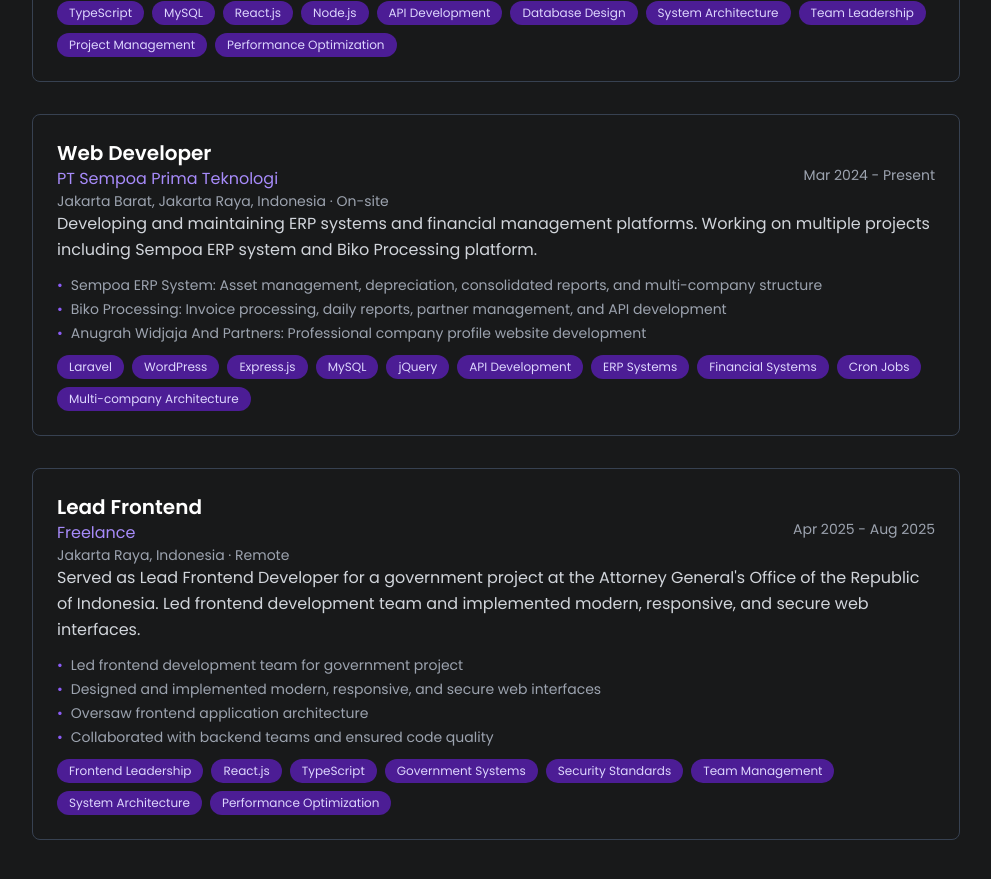
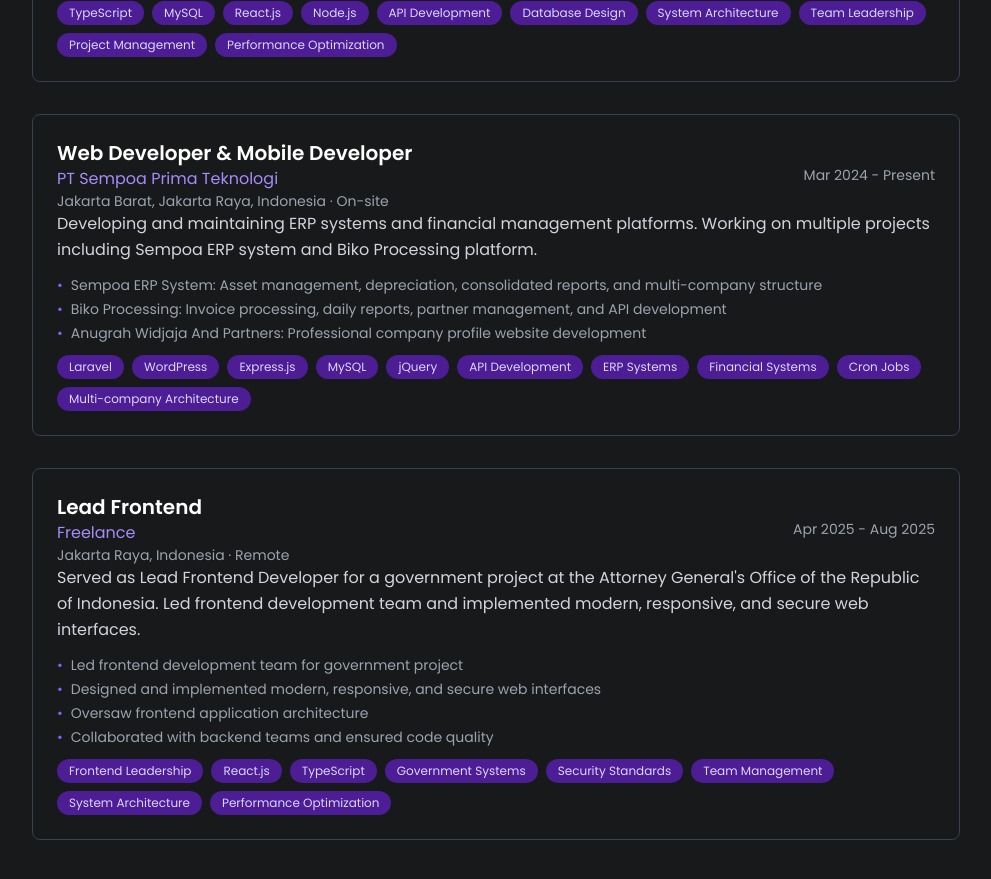
Before and after one commit to arifDev21/My-PORTOFPLIO, a React (Vite) app: page / in a window 1280 px wide. Shown: the part 1760-2639 px from the top of the page, without its empty margins (144-1135 px from the left). Built offline with nearby package versions, Linux system fonts and the light colour scheme.

Commit message:
Update Experience.jsx

```diff
--- a/src/sections/Experience.jsx
+++ b/src/sections/Experience.jsx
@@ -68,7 +68,7 @@ export default function Experience() {
     //   skills: ["API Development", "RSA Encryption", "Digital Signatures", "Backoffice Systems", "Customer Portals", "Security", "Performance Optimization", "Scalability", "Data Integrity", "Cross-functional Collaboration", "Industry Best Practices"]
     // },
     {
-      title: "Web Developer",
+      title: "Web Developer & Mobile Developer",
       company: "PT Sempoa Prima Teknologi",
       date: "Mar 2024 - Present",
       location: "Jakarta Barat, Jakarta Raya, Indonesia · On-site",
```
